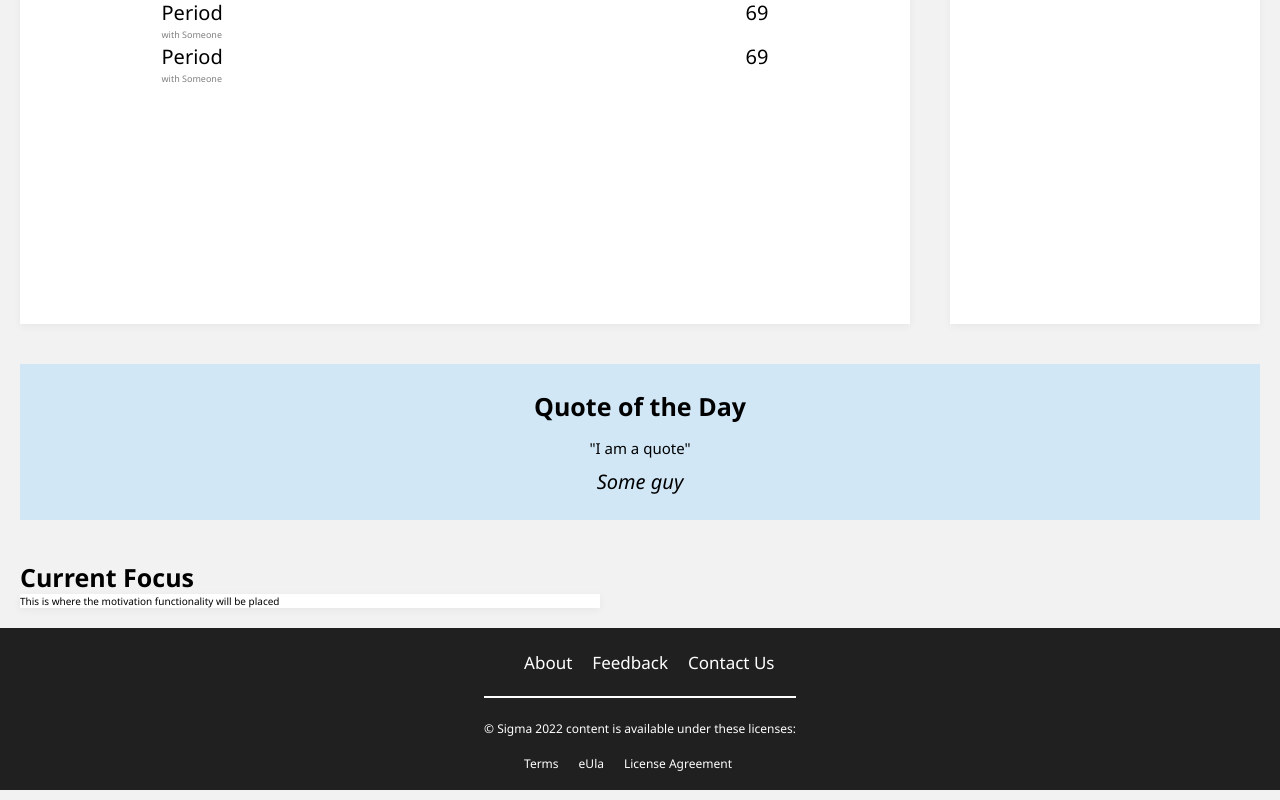
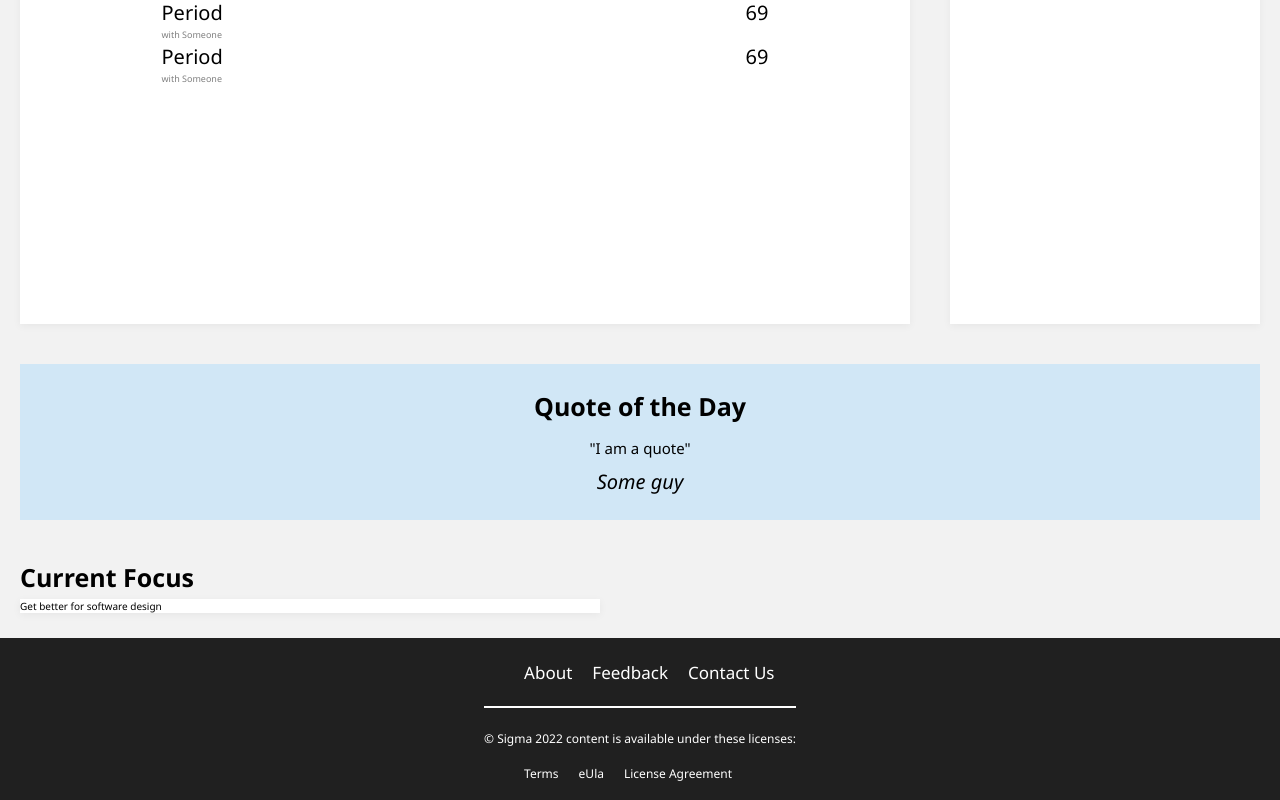
Before and after one commit to rexmainstream/sigma, a React (Create React App) app: page / in a window 1280 px wide. Shown: the part 414-1214 px from the top of the page. Built offline with nearby package versions, Linux system fonts and the light colour scheme.

Commit message:
File organisation

```diff
--- a/public/index.html
+++ b/public/index.html
@@ -16,6 +16,7 @@
       user's mobile device or desktop. See https://developers.google.com/web/fundamentals/web-app-manifest/
     -->
     <link rel="manifest" href="%PUBLIC_URL%/manifest.json" />
+    <script href="./scripts/hover.js" async></script>
     <!--
       Notice the use of %PUBLIC_URL% in the tags above.
       It will be replaced with the URL of the `public` folder during the build.
--- a/src/App.js
+++ b/src/App.js
@@ -1,22 +1,14 @@
 import './index.css';
 import Header from './components/header';
 import Footer from './components/footer'
-import Timetable_mini from './components/index/timetable_mini';
-import Calendar_mini from './components/index/calendar_mini';
-import Motivational_quote from './components/motivational_quote';
-import Focus_mini from './components/index/focus_mini';
+import Dashboard from './components/dashboard';
 
 function App() {
   return (
     <div className='App'>
       <Header />
       <main>
-        <div className='grid_wrapper'>
-          <Timetable_mini />
-          <Calendar_mini />
-          <Motivational_quote />
-          <Focus_mini />
-        </div>
+        <Dashboard />
       </main>
       <Footer />
     </div>
--- /dev/null
+++ b/src/components/dashboard.js
@@ -0,0 +1,17 @@
+import Timetable_mini from './timetable_mini';
+import Calendar_mini from './calendar_mini';
+import Motivational_quote from './motivational_quote';
+import Focus_mini from './focus_mini';
+{/*Remember to add a full timetable!*/}
+
+{/*This is the dashboard. Includes a timetable, calendar motivational quote display and a focus display*/}
+export default function Dashboard() {
+    return (
+        <div className='grid_wrapper'>
+          <Timetable_mini />
+          <Calendar_mini />
+          <Motivational_quote />
+          <Focus_mini />
+        </div>
+    );
+}
--- a/src/components/index/focus_mini.js
+++ b/src/components/focus_mini.js
@@ -4,8 +4,8 @@ export default function Focus_mini() {
     return (
         <div class="focus">
             <b>Current Focus</b>
-            <div class="box">
-                This is where the motivation functionality will be placed
+            <div class="goals box">
+                <p>Get better for software design</p>
             </div>
         </div>
     );
```
Also changed, not shown: src/res/scripts/hover.js (added, +29 -0 lines), src/components/calendar_mini.js (renamed from src/components/index/calendar_mini.js), src/components/index/README.txt (deleted), src/components/main_lines.js (renamed from src/components/index/main_lines.js), src/components/secondary_lines.js (renamed from src/components/index/secondary_lines.js), src/components/timetable_mini.js (renamed from src/components/index/timetable_mini.js), src/res/images/Logo.png (added), 1 other file (tests, documents, lock files or other folders).
